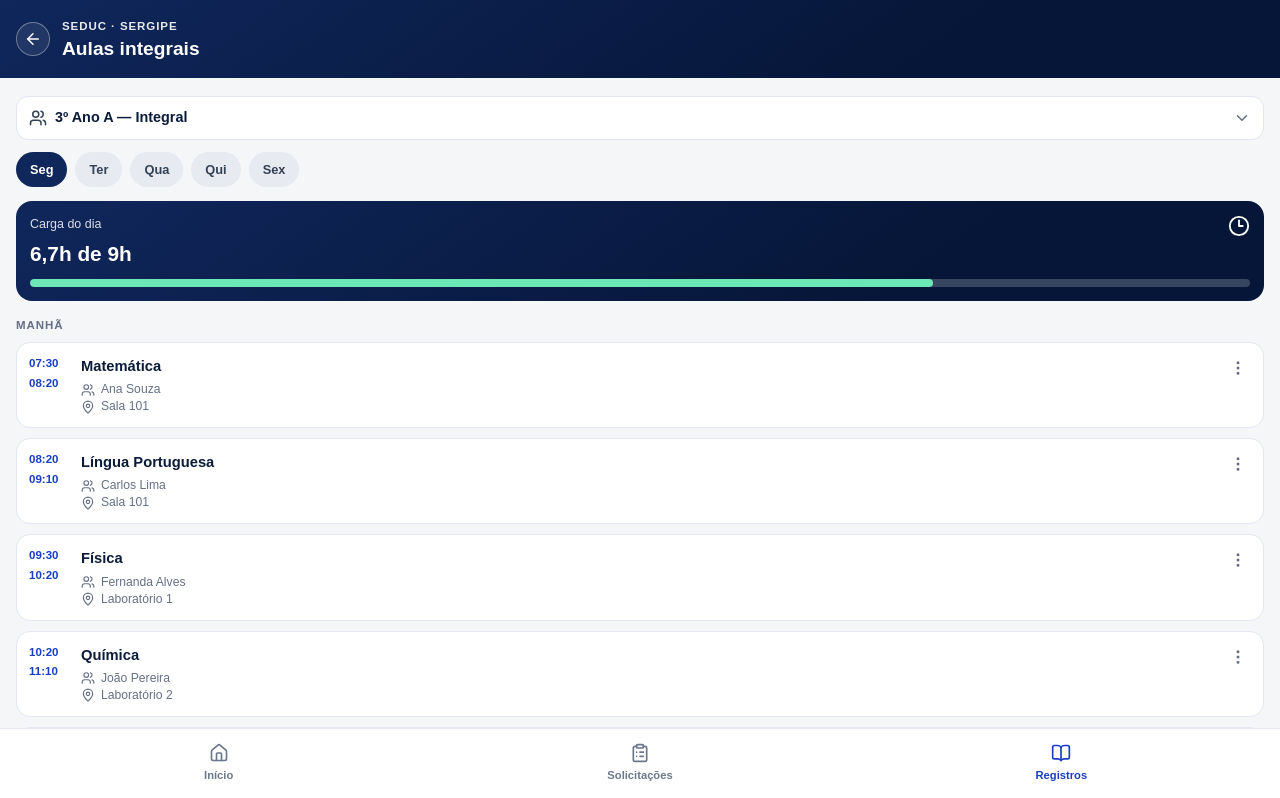
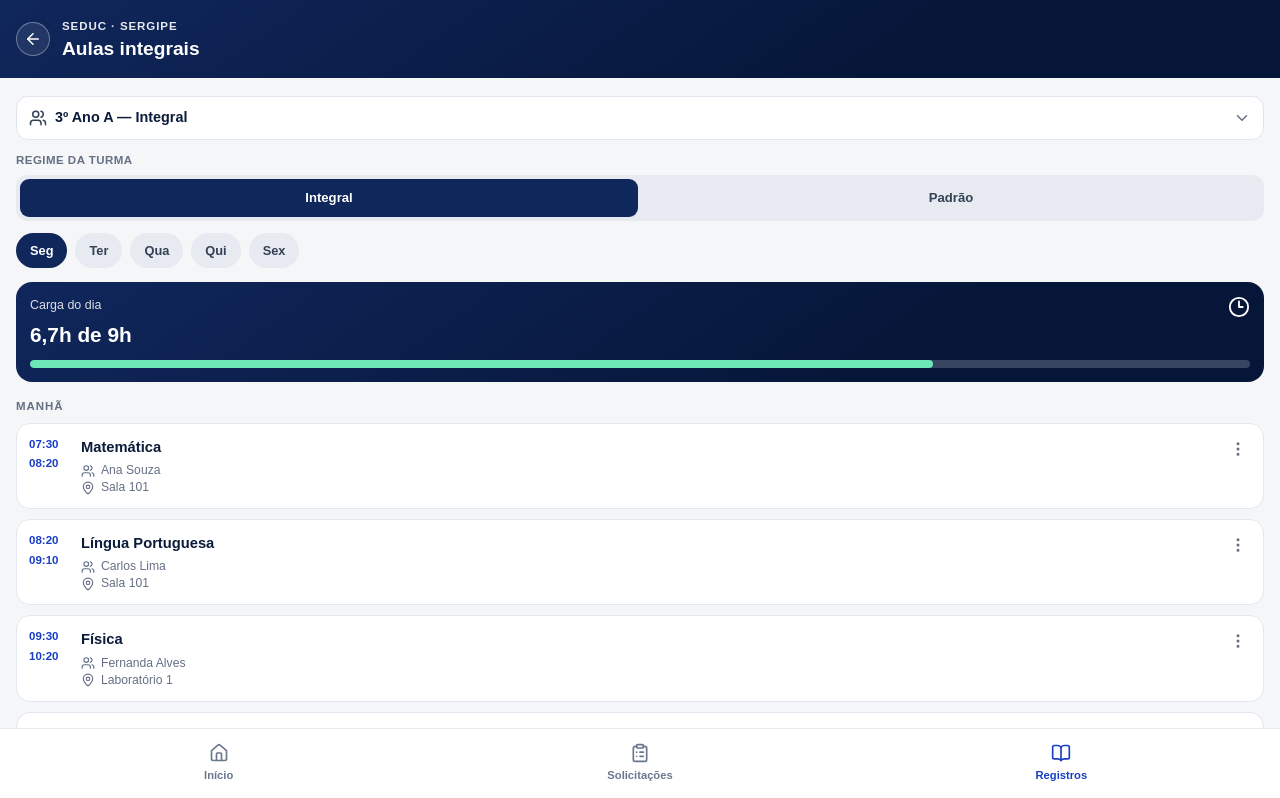
Before and after one commit to Pedro-Duran/Squad_60, a React (Vite) app: page /aulas-integrais in a window 1280 px wide. Shown: the top 798 px of the page. Built offline with nearby package versions, Linux system fonts and the light colour scheme.

Commit message:
feat:#165 adiciona possibilidade de alterar modalidade de turmas

```diff
--- a/src/index.css
+++ b/src/index.css
@@ -426,6 +426,16 @@ select {
 .sheet-btn--cancel { border: 1px solid #cfd6e3; background: #fff; color: #173ec3; }
 .sheet-btn--add { border: 0; background: #173ec3; color: #fff; }
 .sheet-btn--add:disabled { background: #a9b7dd; cursor: not-allowed; }
+.sheet-btn--cancel:disabled { opacity: .6; cursor: not-allowed; }
+.sheet-text { margin: 0; font-size: .88rem; color: #475467; line-height: 1.45; }
+.sheet-warning { margin: 10px 0 0; padding: 10px 12px; border-radius: 10px; background: #fff7e6; color: #92400e; font-size: .8rem; font-weight: 600; line-height: 1.4; }
+.grade-regime { margin-bottom: 12px; }
+.grade-regime-label { margin: 0 0 6px; font-size: .72rem; font-weight: 800; letter-spacing: .04em; text-transform: uppercase; color: #667085; }
+.grade-regime-options { display: grid; grid-template-columns: 1fr 1fr; gap: 4px; padding: 4px; border-radius: 12px; background: #e7eaf1; }
+.grade-regime-btn { border: 0; border-radius: 9px; padding: 9px 10px; background: transparent; color: #334155; font-size: .82rem; font-weight: 700; cursor: pointer; }
+.grade-regime-btn.is-active { background: #10275c; color: #fff; }
+.grade-regime-btn:disabled { opacity: .6; cursor: not-allowed; }
+.grade-state-icon { color: #9aa6bb; }
 
 @media (min-width: 720px) {
   .home-header { padding: 28px 36px 24px; }
--- a/src/pages/AulasIntegrais.jsx
+++ b/src/pages/AulasIntegrais.jsx
@@ -4,6 +4,7 @@ import {
   CalendarDays,
   ChevronDown,
   Clock3,
+  Layers,
   MapPin,
   MoreVertical,
   Pencil,
@@ -17,7 +18,12 @@ import { useNavigate } from "react-router"
 import { toast } from "sonner"
 import { BottomNav } from "@/components/BottomNav"
 import { Skeleton } from "@/components/ui/skeleton"
-import { obterGradeIntegral, obterOpcoesGrade, salvarGradeIntegral } from "@/services/estruturaCurricularService"
+import {
+  alterarRegimeTurma,
+  obterGradeIntegral,
+  obterOpcoesGrade,
+  salvarGradeIntegral,
+} from "@/services/estruturaCurricularService"
 
 const dias = [
   { id: "seg", label: "Seg" },
@@ -73,6 +79,8 @@ function calcularConflitos(atividades) {
   return conflitosPorId
 }
 
+const ROTULO_REGIME = { integral: "Integral", padrao: "Padrão" }
+
 function criarFormularioVazio() {
   return { id: null, disciplina: "", professor: "", sala: "", inicio: "", fim: "", repetirDias: [] }
 }
@@ -92,6 +100,8 @@ export function AulasIntegrais() {
   const [form, setForm] = useState(criarFormularioVazio())
   const [menuAbertoId, setMenuAbertoId] = useState(null)
   const [recarga, setRecarga] = useState(0)
+  const [regimePendente, setRegimePendente] = useState(null)
+  const [alterandoRegime, setAlterandoRegime] = useState(false)
   const gradePorDiaRef = useRef({})
   const diasAlteradosRef = useRef({})
 
@@ -147,8 +157,12 @@ export function AulasIntegrais() {
     }
   }, [])
 
+  const turmaAtual = opcoes.turmas.find((turma) => turma.id === turmaId)
+  const turmaIntegral = turmaAtual?.regime === "integral"
+
   useEffect(() => {
-    if (!turmaId) return
+    // Turma padrão não tem grade integral para carregar.
+    if (!turmaId || !turmaIntegral) return
     const diaLocal = gradePorDiaRef.current[turmaId]?.[diaAtivo]
     if (diaLocal) {
       setCarregandoGrade(false)
@@ -159,12 +173,57 @@ export function AulasIntegrais() {
     return () => {
       sinal.ativo = false
     }
-  }, [turmaId, diaAtivo, carregarGrade, recarga])
+  }, [turmaId, turmaIntegral, diaAtivo, carregarGrade, recarga])
 
   function handleTurmaChange(event) {
     setTurmaId(event.target.value)
     setCarregandoGrade(true)
     setErro("")
+  }
+
+  const temAlteracoesNaoSalvas = Object.values(diasAlterados[turmaId] || {}).some(Boolean)
+
+  function pedirMudancaRegime(regime) {
+    if (!turmaAtual || regime === turmaAtual.regime || alterandoRegime) return
+    setMenuAbertoId(null)
+    setRegimePendente(regime)
+  }
+
+  function cancelarMudancaRegime() {
+    if (alterandoRegime) return
+    setRegimePendente(null)
+  }
+
+  async function confirmarMudancaRegime() {
+    if (!turmaAtual || !regimePendente) return
+    setAlterandoRegime(true)
+    try {
+      const atualizada = await alterarRegimeTurma({ turmaId, regime: regimePendente })
+      setOpcoes((atual) => ({
+        ...atual,
+        turmas: atual.turmas.map((turma) => (turma.id === atualizada.id ? atualizada : turma)),
+      }))
+
+      // Descarta o que estava na tela para a turma: a grade é relida do serviço
+      // (e alterações não salvas são perdidas, como avisado na confirmação).
+      const gradesRestantes = { ...gradePorDiaRef.current }
+      const alteradosRestantes = { ...diasAlteradosRef.current }
+      delete gradesRestantes[turmaId]
+      delete alteradosRestantes[turmaId]
+      gradePorDiaRef.current = gradesRestantes
+      diasAlteradosRef.current = alteradosRestantes
+      setGradePorDia(gradesRestantes)
+      setDiasAlterados(alteradosRestantes)
+      setErro("")
+      if (atualizada.regime === "integral") setCarregandoGrade(true)
+
+      toast.success(`${atualizada.nome} agora é uma turma ${ROTULO_REGIME[atualizada.regime].toLowerCase()}.`)
+      setRegimePendente(null)
+    } catch {
+      toast.error("Não foi possível alterar o regime da turma. Tente novamente.")
+    } finally {
+      setAlterandoRegime(false)
+    }
   }
 
   function handleDiaChange(dia) {
@@ -412,7 +471,7 @@ export function AulasIntegrais() {
     )
   }
 
-  const carregando = carregandoOpcoes || carregandoGrade
+  const carregando = carregandoOpcoes || (turmaIntegral && carregandoGrade)
   const estadoVazio = !carregando && !erro && atividades.length === 0
   const intervaloMin = horaParaMinutos(intervalo.inicio)
   const mostrarIntervalo = secoes.manha.length > 0 && secoes.tarde.some((a) => horaParaMinutos(a.inicio) >= intervaloMin)
@@ -434,11 +493,31 @@ export function AulasIntegrais() {
           <Users size={18} />
           <select className="grade-turma-select" value={turmaId} onChange={handleTurmaChange} aria-label="Selecionar turma">
             {opcoes.turmas.map((turma) => (
-              <option key={turma.id} value={turma.id}>{turma.nome}</option>
+              <option key={turma.id} value={turma.id}>{turma.nome} — {ROTULO_REGIME[turma.regime]}</option>
             ))}
           </select>
           <ChevronDown size={18} className="grade-turma-chevron" />
         </div>
+
+        {turmaAtual && (
+          <div className="grade-regime" role="group" aria-label="Regime da turma">
+            <p className="grade-regime-label">Regime da turma</p>
+            <div className="grade-regime-options">
+              {Object.entries(ROTULO_REGIME).map(([regime, rotulo]) => (
+                <button
+                  key={regime}
+                  type="button"
+                  className={`grade-regime-btn ${turmaAtual.regime === regime ? "is-active" : ""}`}
+                  aria-pressed={turmaAtual.regime === regime}
+                  disabled={alterandoRegime}
+                  onClick={() => pedirMudancaRegime(regime)}
+                >
+                  {rotulo}
+                </button>
+              ))}
+            </div>
+          </div>
+        )}
 
         {carregando ? (
           <div className="grade-loading" aria-hidden="true">
@@ -449,6 +528,17 @@ export function AulasIntegrais() {
             <Skeleton className="grade-card-skeleton" />
             <Skeleton className="grade-card-skeleton" />
             <Skeleton className="grade-card-skeleton" />
+          </div>
+        ) : turmaAtual && !turmaIntegral ? (
+          <div className="grade-state">
+            <Layers size={40} className="grade-state-icon" />
+            <h2 className="grade-state-title">Turma de regime padrão</h2>
+            <p className="grade-state-text">
+              {turmaAtual.nome} não possui grade de aulas integrais. Altere o regime para integral para configurar a grade.
+            </p>
+            <button type="button" className="grade-retry" onClick={() => pedirMudancaRegime("integral")}>
+              Alterar para integral
+            </button>
           </div>
         ) : erro ? (
           <div className="grade-state">
@@ -530,6 +620,43 @@ export function AulasIntegrais() {
 
       <BottomNav ativo="registros" />
 
+      {regimePendente && turmaAtual && (
+        <div className="sheet-overlay" role="presentation" onClick={cancelarMudancaRegime}>
+          <div
+            className="sheet-panel"
+            role="dialog"
+            aria-modal="true"
+            aria-label="Confirmar alteração de regime"
+            onClick={(e) => e.stopPropagation()}
+          >
+            <div className="sheet-header">
+              <h2>
+                {regimePendente === "integral" ? "Alterar para turma integral?" : "Alterar para turma padrão?"}
+              </h2>
+              <button type="button" className="sheet-close" aria-label="Fechar" onClick={cancelarMudancaRegime} disabled={alterandoRegime}>
+                <X size={18} />
+              </button>
+            </div>
+            <p className="sheet-text">
+              {regimePendente === "integral"
+                ? `${turmaAtual.nome} passará a ter grade de aulas integrais, com carga de ${formatarCarga(cargaEsperadaMin)} por dia, que poderá ser configurada nesta tela.`
+                : `${turmaAtual.nome} deixará de ter a grade integral exibida e editável. Os horários já salvos são mantidos caso a turma volte a ser integral.`}
+            </p>
+            {regimePendente === "padrao" && temAlteracoesNaoSalvas && (
+              <p className="sheet-warning">Há alterações não salvas na grade desta turma. Elas serão descartadas.</p>
+            )}
+            <div className="sheet-actions">
+              <button type="button" className="sheet-btn sheet-btn--cancel" onClick={cancelarMudancaRegime} disabled={alterandoRegime}>
+                Cancelar
+              </button>
+              <button type="button" className="sheet-btn sheet-btn--add" onClick={confirmarMudancaRegime} disabled={alterandoRegime}>
+                {alterandoRegime ? "Alterando..." : "Confirmar"}
+              </button>
+            </div>
+          </div>
+        </div>
+      )}
+
       {sheetAberto && (
         <div className="sheet-overlay" role="presentation" onClick={fecharSheet}>
           <div className="sheet-panel" role="dialog" aria-modal="true" aria-label={form.id ? "Editar atividade" : "Adicionar atividade"} onClick={(e) => e.stopPropagation()}>
--- a/src/services/estruturaCurricularService.js
+++ b/src/services/estruturaCurricularService.js
@@ -29,10 +29,15 @@ const disciplinasIniciais = [
 
 let disciplinasDb = disciplinasIniciais.map((d) => ({ ...d }))
 
-const turmas = [
-  { id: "3a-integral", nome: "3º Ano A — Integral" },
-  { id: "2b-integral", nome: "2º Ano B — Integral" },
-  { id: "1c-integral", nome: "1º Ano C — Integral" },
+export const REGIMES = ["integral", "padrao"]
+
+let turmasDb = [
+  { id: "3a", nome: "3º Ano A", regime: "integral" },
+  { id: "2b", nome: "2º Ano B", regime: "integral" },
+  { id: "1c", nome: "1º Ano C", regime: "integral" },
+  { id: "1a", nome: "1º Ano A", regime: "padrao" },
+  { id: "2c", nome: "2º Ano C", regime: "padrao" },
+  { id: "3b", nome: "3º Ano B", regime: "padrao" },
 ]
 
 const professores = [
@@ -58,7 +63,7 @@ const diasSemana = [
 const cargaEsperadaMin = 9 * 60
 
 const gradeInicial = {
-  "3a-integral": {
+  "3a": {
     seg: {
       atividades: [
         { id: "a1", disciplina: "Matemática", professor: "Ana Souza", sala: "Sala 101", inicio: "07:30", fim: "08:20" },
@@ -76,14 +81,14 @@ const gradeInicial = {
     qui: { atividades: [], intervalo: { label: "Almoço", inicio: "12:00", fim: "13:00" } },
     sex: { atividades: [], intervalo: { label: "Almoço", inicio: "12:00", fim: "13:00" } },
   },
-  "2b-integral": {
+  "2b": {
     seg: { atividades: [], intervalo: { label: "Almoço", inicio: "12:00", fim: "13:00" } },
     ter: { atividades: [], intervalo: { label: "Almoço", inicio: "12:00", fim: "13:00" } },
     qua: { atividades: [], intervalo: { label: "Almoço", inicio: "12:00", fim: "13:00" } },
     qui: { atividades: [], intervalo: { label: "Almoço", inicio: "12:00", fim: "13:00" } },
     sex: { atividades: [], intervalo: { label: "Almoço", inicio: "12:00", fim: "13:00" } },
   },
-  "1c-integral": {
+  "1c": {
     seg: { atividades: [], intervalo: { label: "Almoço", inicio: "12:00", fim: "13:00" } },
     ter: { atividades: [], intervalo: { label: "Almoço", inicio: "12:00", fim: "13:00" } },
     qua: { atividades: [], intervalo: { label: "Almoço", inicio: "12:00", fim: "13:00" } },
@@ -93,6 +98,15 @@ const gradeInicial = {
 }
 
 let gradeDb = JSON.parse(JSON.stringify(gradeInicial))
+
+function criarGradeVazia() {
+  return Object.fromEntries(
+    diasSemana.map((dia) => [
+      dia.id,
+      { atividades: [], intervalo: { label: "Almoço", inicio: "12:00", fim: "13:00" } },
+    ]),
+  )
+}
 
 function clone(value) {
   return JSON.parse(JSON.stringify(value))
@@ -112,13 +126,30 @@ export function atualizarStatusDisciplina(id, ativa) {
 
 export function obterOpcoesGrade() {
   return simularRequisicao(() => ({
-    turmas: clone(turmas),
+    turmas: clone(turmasDb),
     diasSemana: clone(diasSemana),
     disciplinas: clone(disciplinasDb.filter((d) => d.ativa)),
     professores: [...professores],
     salas: [...salas],
     cargaEsperadaMin,
   }), 400)
+}
+
+// Muda o regime de uma turma (integral <-> padrão).
+// A grade integral já salva é mantida ao virar padrão, para ser reaproveitada
+// se a turma voltar a ser integral. Turma que nunca foi integral começa vazia.
+export function alterarRegimeTurma({ turmaId, regime }) {
+  return simularRequisicao(() => {
+    if (!REGIMES.includes(regime)) throw new Error("Regime inválido.")
+    const turma = turmasDb.find((item) => item.id === turmaId)
+    if (!turma) throw new Error("Turma não encontrada.")
+
+    turmasDb = turmasDb.map((item) => (item.id === turmaId ? { ...item, regime } : item))
+    if (regime === "integral" && !gradeDb[turmaId]) {
+      gradeDb[turmaId] = criarGradeVazia()
+    }
+    return clone(turmasDb.find((item) => item.id === turmaId))
+  }, 500)
 }
 
 export function obterGradeIntegral({ turmaId, dia }) {
```
